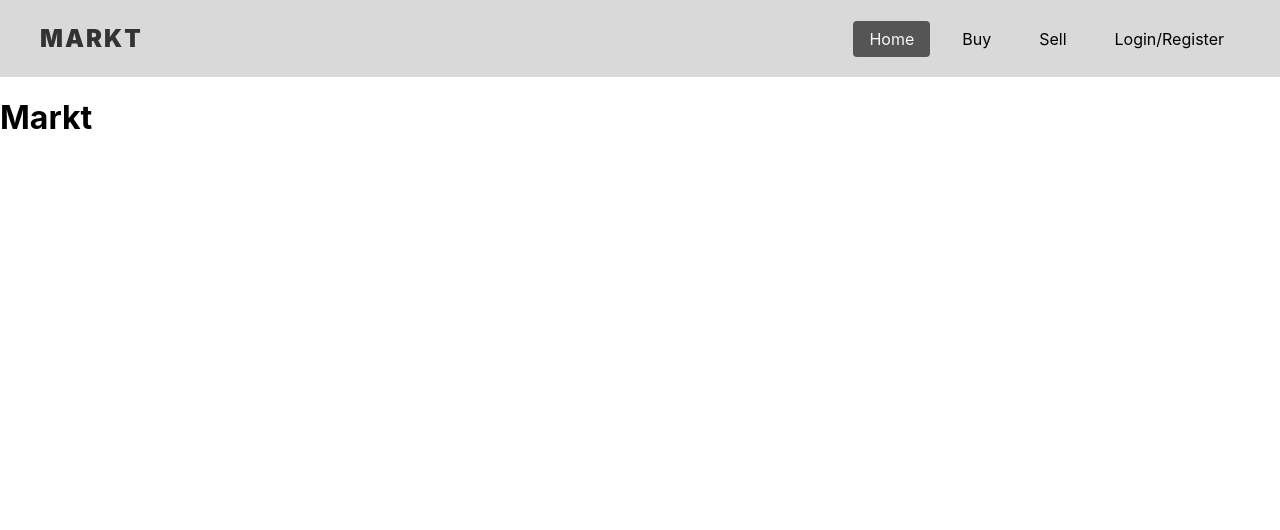
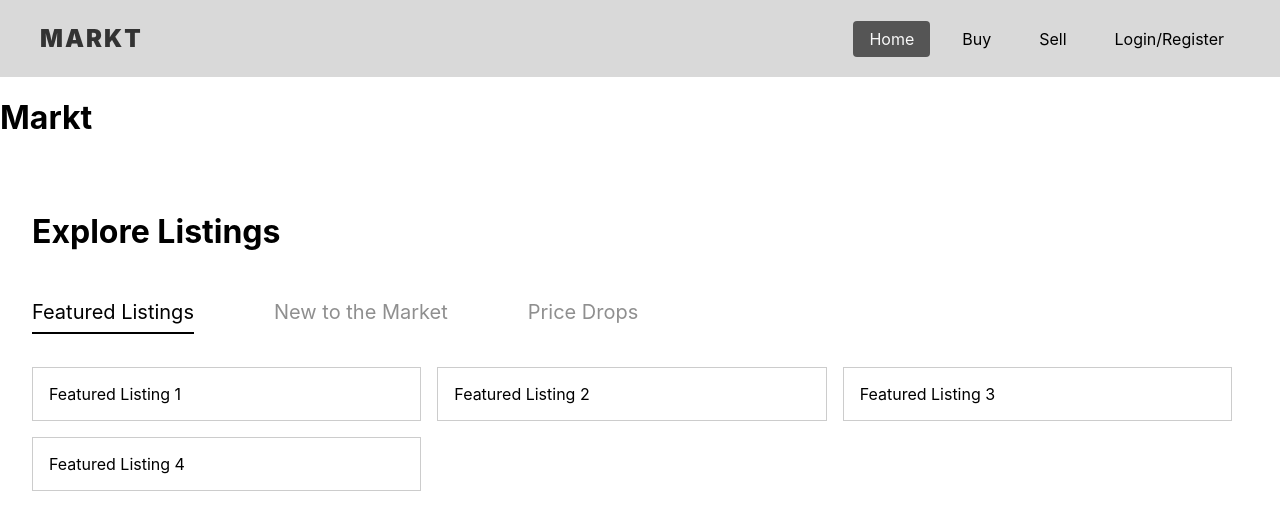
Before and after one commit to guninwasan/markt, a React (Create React App) app in the folder markt-frontend/: page / in a window 1280 px wide. Shown: the top 530 px of the page. Built offline with nearby package versions, Linux system fonts and the light colour scheme.

Commit message:
explore listings component

```diff
--- /dev/null
+++ b/markt-frontend/src/components/explore-listings/explore-listings.styles.tsx
@@ -0,0 +1,48 @@
+import styled from "styled-components";
+
+const Container = styled.div`
+  padding: 2rem;
+`;
+
+const Header = styled.h1`
+  text-align: left;
+  margin-bottom: 2rem;
+`;
+
+const SubheaderContainer = styled.div`
+  display: flex;
+  margin-bottom: 1rem;
+  gap: 5rem;
+`;
+
+const Subheader = styled.h2<{ isSelected: boolean }>`
+  cursor: pointer;
+  font-size: 20px;
+  font-weight: normal;
+  color: ${({ isSelected }) => (isSelected ? "black" : "#8F8F8F")};
+  border-bottom: ${({ isSelected }) =>
+    isSelected ? "2px solid black" : "none"};
+  padding-bottom: 0.5rem;
+`;
+
+const ListingsContainer = styled.div`
+  display: flex;
+  flex-wrap: wrap;
+  gap: 1rem;
+`;
+
+const Listing = styled.div`
+  border: 1px solid #ccc;
+  padding: 1rem;
+  width: calc(33.333% - 1rem);
+  box-sizing: border-box;
+`;
+
+export {
+  Container,
+  Header,
+  SubheaderContainer,
+  Subheader,
+  ListingsContainer,
+  Listing,
+};
--- /dev/null
+++ b/markt-frontend/src/components/explore-listings/explore-listings.tsx
@@ -0,0 +1,66 @@
+import React, { useState } from "react";
+import {
+  Container,
+  Header,
+  SubheaderContainer,
+  Subheader,
+  ListingsContainer,
+  Listing,
+} from "./explore-listings.styles";
+
+type SectionType = "featured" | "new" | "priceDrops";
+
+type ListingsType = {
+  [key: string]: string[];
+};
+
+const ExploreListings = () => {
+  const [selectedSection, setSelectedSection] =
+    useState<SectionType>("featured");
+
+  const listings: ListingsType = {
+    featured: [
+      "Featured Listing 1",
+      "Featured Listing 2",
+      "Featured Listing 3",
+      "Featured Listing 4",
+    ],
+    new: ["New Listing 1", "New Listing 2", "New Listing 3"],
+    priceDrops: ["Price Drop 1", "Price Drop 2", "Price Drop 3"],
+  };
+
+  return (
+    <Container>
+      <Header>Explore Listings</Header>
+
+      <SubheaderContainer>
+        <Subheader
+          isSelected={selectedSection === "featured"}
+          onClick={() => setSelectedSection("featured")}
+        >
+          Featured Listings
+        </Subheader>
+        <Subheader
+          isSelected={selectedSection === "new"}
+          onClick={() => setSelectedSection("new")}
+        >
+          New to the Market
+        </Subheader>
+        <Subheader
+          isSelected={selectedSection === "priceDrops"}
+          onClick={() => setSelectedSection("priceDrops")}
+        >
+          Price Drops
+        </Subheader>
+      </SubheaderContainer>
+
+      <ListingsContainer>
+        {listings[selectedSection].map((listing, index) => (
+          <Listing key={index}>{listing}</Listing>
+        ))}
+      </ListingsContainer>
+    </Container>
+  );
+};
+
+export { ExploreListings };
--- /dev/null
+++ b/markt-frontend/src/components/explore-listings/index.tsx
@@ -0,0 +1 @@
+export { ExploreListings } from "./explore-listings";
--- a/markt-frontend/src/components/index.tsx
+++ b/markt-frontend/src/components/index.tsx
@@ -1 +1,2 @@
 export * from "./navbar";
+export * from "./explore-listings";
--- a/markt-frontend/src/pages/home-page/home-page.tsx
+++ b/markt-frontend/src/pages/home-page/home-page.tsx
@@ -1,10 +1,11 @@
-import { Navbar } from "../../components";
+import { ExploreListings, Navbar } from "../../components";
 
 const HomePage = () => {
   return (
     <div>
       <Navbar />
       <h1>Markt</h1>
+      <ExploreListings />
     </div>
   );
 };
```
